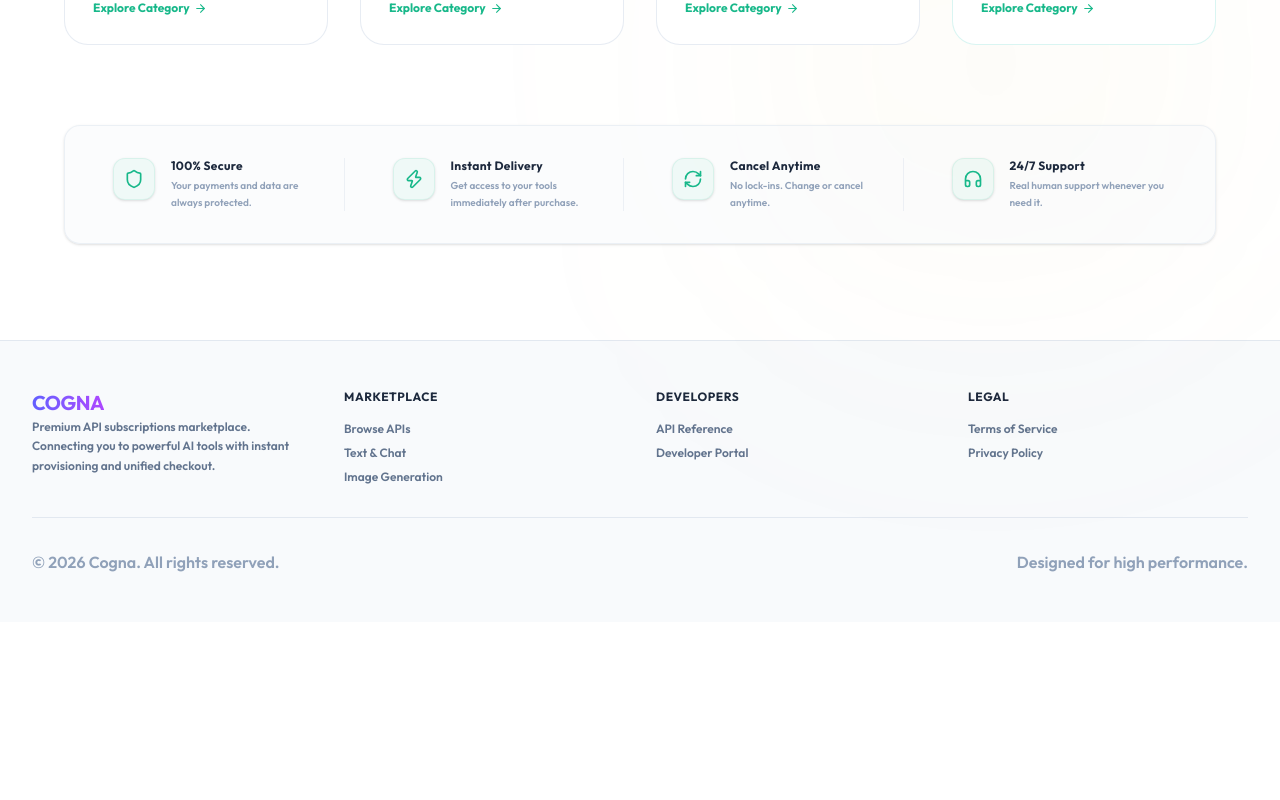
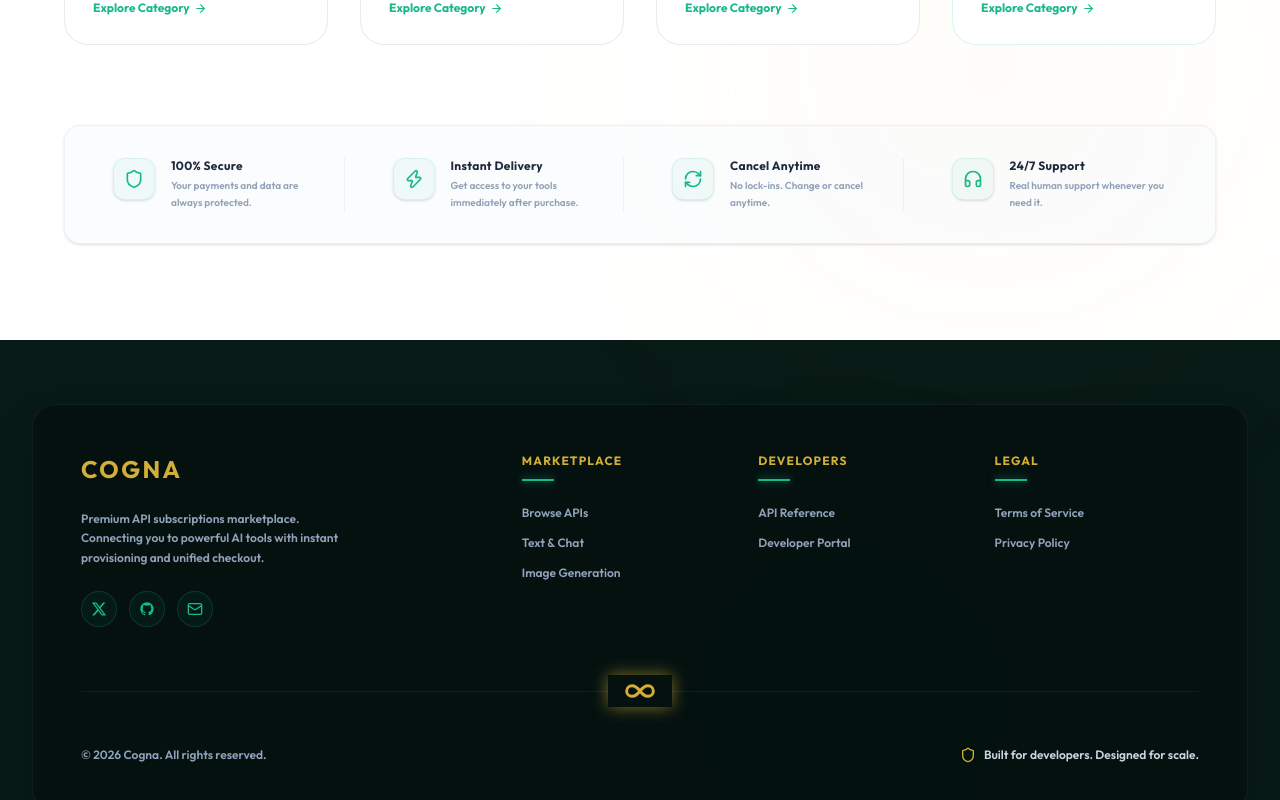
Before and after one commit to abdoulaahmad/cogna, a Next.js app in the folder cogna-frontend/: page / in a window 1280 px wide. Shown: the part 2851-3651 px from the top of the page. Before the commit the page ends 3473 px from the top, so only its background shows below. Built offline with nearby package versions, Linux system fonts and the light colour scheme.

Commit message:
feat: configure premium dark-emerald and gold floating footer with custom social logos

```diff
--- a/cogna-frontend/src/components/layout/footer.tsx
+++ b/cogna-frontend/src/components/layout/footer.tsx
@@ -1,88 +1,162 @@
+'use client';
+
 import React from 'react';
 import Link from 'next/link';
+import { Mail, Shield } from 'lucide-react';
 
 export default function Footer() {
   const currentYear = new Date().getFullYear();
 
   return (
-    <footer className="bg-slate-50 border-t border-slate-200 py-12 font-display">
-      <div className="mx-auto max-w-7xl px-4 sm:px-6 lg:px-8">
-        <div className="grid grid-cols-1 md:grid-cols-4 gap-8">
-          {/* Brand */}
-          <div className="space-y-4">
-            <span className="text-xl font-bold tracking-tight bg-gradient-to-r from-indigo-500 to-purple-500 bg-clip-text text-transparent">
+    <footer className="bg-[#081A16] py-16 px-4 sm:px-8 font-display relative overflow-hidden">
+
+      {/* Background Radial Glow */}
+      <div className="absolute bottom-0 right-[20%] w-[350px] h-[350px] bg-[#18B88A]/5 rounded-full blur-[100px] pointer-events-none z-0" />
+
+      <div className="mx-auto max-w-7xl relative z-10">
+
+        {/* Floating Premium Card container */}
+        <div className="rounded-[24px] bg-[#05110F]/90 border border-white/5 shadow-2xl p-8 md:p-12">
+
+          <div className="grid grid-cols-1 md:grid-cols-[40fr_20fr_20fr_20fr] gap-10 md:gap-8 mb-12">
+
+            {/* BRAND */}
+            <div className="space-y-6 text-left">
+              <span className="text-2xl font-bold tracking-widest text-[#D4AF37] block font-display">
                 COGNA
               </span>
-            <p className="text-xs font-semibold text-slate-500 leading-relaxed">
+              <p className="text-xs font-semibold text-slate-400 leading-relaxed max-w-[280px]">
                 Premium API subscriptions marketplace. Connecting you to powerful AI tools with instant provisioning and unified checkout.
               </p>
+
+              {/* Social Circles */}
+              <div className="flex items-center gap-3">
+                {/* Custom X Logo */}
+                <a
+                  href="https://x.com"
+                  target="_blank"
+                  rel="noreferrer"
+                  className="w-9 h-9 rounded-full border border-[#18B88A]/20 bg-[#18B88A]/5 hover:bg-[#18B88A]/10 hover:border-[#18B88A]/60 text-[#18B88A] hover:text-[#D4AF37] flex items-center justify-center transition-all duration-300"
+                >
+                  <svg className="w-4 h-4 fill-current" viewBox="0 0 24 24">
+                    <path d="M18.244 2.25h3.308l-7.227 8.26 8.502 11.24H16.17l-5.214-6.817L4.99 21.75H1.68l7.73-8.835L1.254 2.25H8.08l4.713 6.231zm-1.161 17.52h1.833L7.084 4.126H5.117z" />
+                  </svg>
+                </a>
+
+                {/* GitHub */}
+                <a
+                  href="https://github.com"
+                  target="_blank"
+                  rel="noreferrer"
+                  className="w-9 h-9 rounded-full border border-[#18B88A]/20 bg-[#18B88A]/5 hover:bg-[#18B88A]/10 hover:border-[#18B88A]/60 text-[#18B88A] hover:text-[#D4AF37] flex items-center justify-center transition-all duration-300"
+                >
+                  <svg className="w-4 h-4 fill-current" viewBox="0 0 24 24">
+                    <path fillRule="evenodd" clipRule="evenodd" d="M12 2C6.477 2 2 6.477 2 12c0 4.42 2.865 8.166 6.839 9.489.5.092.682-.217.682-.482 0-.237-.008-.866-.013-1.7-2.782.603-3.369-1.34-3.369-1.34-.454-1.156-1.11-1.464-1.11-1.464-.908-.62.069-.608.069-.608 1.003.07 1.531 1.03 1.531 1.03.892 1.529 2.341 1.087 2.91.831.092-.646.35-1.086.636-1.336-2.22-.253-4.555-1.11-4.555-4.943 0-1.091.39-1.984 1.029-2.683-.103-.253-.446-1.27.098-2.647 0 0 .84-.269 2.75 1.025A9.564 9.564 0 0112 6.844c.85.004 1.705.115 2.504.337 1.909-1.294 2.747-1.025 2.747-1.025.546 1.377.203 2.394.1 2.647.64.699 1.028 1.592 1.028 2.683 0 3.842-2.339 4.687-4.566 4.935.359.309.678.919.678 1.852 0 1.336-.012 2.415-.012 2.743 0 .267.18.579.688.481C19.137 20.162 22 16.418 22 12c0-5.523-4.477-10-10-10z" />
+                  </svg>
+                </a>
+
+                {/* Contact Email */}
+                <a
+                  href="mailto:support@cogna.com"
+                  className="w-9 h-9 rounded-full border border-[#18B88A]/20 bg-[#18B88A]/5 hover:bg-[#18B88A]/10 hover:border-[#18B88A]/60 text-[#18B88A] hover:text-[#D4AF37] flex items-center justify-center transition-all duration-300"
+                >
+                  <Mail size={16} />
+                </a>
+              </div>
             </div>
 
-          {/* Quick Links */}
-          <div>
-            <h3 className="text-xs font-bold text-slate-800 uppercase tracking-wider mb-4">Marketplace</h3>
-            <ul className="space-y-2 text-xs font-semibold text-slate-500">
+            {/* QUICK LINKS: MARKETPLACE */}
+            <div className="text-left">
+              <h3 className="text-xs font-bold text-[#D4AF37] uppercase tracking-widest">
+                Marketplace
+              </h3>
+              <div className="w-8 h-[2px] bg-[#18B88A] mt-2.5 mb-6 shadow-[0_0_8px_rgba(24,184,138,0.8)]" />
+              <ul className="space-y-3.5 text-xs font-semibold text-slate-400">
                 <li>
-                <Link href="/catalog" className="hover:text-indigo-600 transition-colors">
+                  <Link href="/catalog" className="hover:text-[#D4AF37] transition-colors duration-200">
                     Browse APIs
                   </Link>
                 </li>
                 <li>
-                <Link href="/catalog?category=natural-language" className="hover:text-indigo-600 transition-colors">
+                  <Link href="/catalog?category=natural-language" className="hover:text-[#D4AF37] transition-colors duration-200">
                     Text & Chat
                   </Link>
                 </li>
                 <li>
-                <Link href="/catalog?category=computer-vision" className="hover:text-indigo-600 transition-colors">
+                  <Link href="/catalog?category=computer-vision" className="hover:text-[#D4AF37] transition-colors duration-200">
                     Image Generation
                   </Link>
                 </li>
               </ul>
             </div>
 
-          {/* Developers */}
-          <div>
-            <h3 className="text-xs font-bold text-slate-800 uppercase tracking-wider mb-4">Developers</h3>
-            <ul className="space-y-2 text-xs font-semibold text-slate-500">
+            {/* QUICK LINKS: DEVELOPERS */}
+            <div className="text-left">
+              <h3 className="text-xs font-bold text-[#D4AF37] uppercase tracking-widest">
+                Developers
+              </h3>
+              <div className="w-8 h-[2px] bg-[#18B88A] mt-2.5 mb-6 shadow-[0_0_8px_rgba(24,184,138,0.8)]" />
+              <ul className="space-y-3.5 text-xs font-semibold text-slate-400">
                 <li>
-                <Link href="/docs" className="hover:text-indigo-600 transition-colors">
+                  <Link href="/docs" className="hover:text-[#D4AF37] transition-colors duration-200">
                     API Reference
                   </Link>
                 </li>
                 <li>
-                <Link href="/keys" className="hover:text-indigo-600 transition-colors">
+                  <Link href="/keys" className="hover:text-[#D4AF37] transition-colors duration-200">
                     Developer Portal
                   </Link>
                 </li>
               </ul>
             </div>
 
-          {/* Legal */}
-          <div>
-            <h3 className="text-xs font-bold text-slate-800 uppercase tracking-wider mb-4">Legal</h3>
-            <ul className="space-y-2 text-xs font-semibold text-slate-500">
+            {/* QUICK LINKS: LEGAL */}
+            <div className="text-left">
+              <h3 className="text-xs font-bold text-[#D4AF37] uppercase tracking-widest">
+                Legal
+              </h3>
+              <div className="w-8 h-[2px] bg-[#18B88A] mt-2.5 mb-6 shadow-[0_0_8px_rgba(24,184,138,0.8)]" />
+              <ul className="space-y-3.5 text-xs font-semibold text-slate-400">
                 <li>
-                <Link href="/terms" className="hover:text-indigo-600 transition-colors">
+                  <Link href="/terms" className="hover:text-[#D4AF37] transition-colors duration-200">
                     Terms of Service
                   </Link>
                 </li>
                 <li>
-                <Link href="/privacy" className="hover:text-indigo-600 transition-colors">
+                  <Link href="/privacy" className="hover:text-[#D4AF37] transition-colors duration-200">
                     Privacy Policy
                   </Link>
                 </li>
               </ul>
             </div>
+
           </div>
 
-        <div className="mt-8 pt-8 border-t border-slate-200 flex flex-col md:flex-row justify-between items-center gap-4">
-          <p className="text-xxs font-semibold text-slate-400">
+          {/* Centered Infinity Divider line */}
+          <div className="relative my-10 flex items-center justify-center">
+            <div className="absolute inset-0 flex items-center">
+              <div className="w-full border-t border-white/5"></div>
+            </div>
+            <div className="relative z-10 bg-[#05110F] px-4 text-[#D4AF37] drop-shadow-[0_0_8px_rgba(212,175,55,0.6)]">
+              <svg className="w-8 h-8" viewBox="0 0 24 24" fill="none" stroke="currentColor" strokeWidth="2.2" strokeLinecap="round" strokeLinejoin="round">
+                <path d="M12 12c-2-2.67-4-4-6-4a4 4 0 1 0 0 8c2 0 4-1.33 6-4Zm0 0c2 2.67 4 4 6 4a4 4 0 1 0 0-8c-2 0-4 1.33-6 4Z" />
+              </svg>
+            </div>
+          </div>
+
+          {/* Under footer grid */}
+          <div className="flex flex-col sm:flex-row justify-between items-center gap-4 text-xs font-semibold text-slate-400">
+            <p className="order-2 sm:order-1">
               &copy; {currentYear} Cogna. All rights reserved.
             </p>
-          <p className="text-xxs font-semibold text-slate-400">
-            Designed for high performance.
-          </p>
+            <div className="order-1 sm:order-2 flex items-center gap-2 text-slate-300">
+              <Shield size={16} className="text-[#D4AF37]" />
+              <span>Built for developers. Designed for scale.</span>
             </div>
+          </div>
+
+        </div>
+
       </div>
     </footer>
   );
```
Lines whose indentation alone changed are shown as unchanged.
